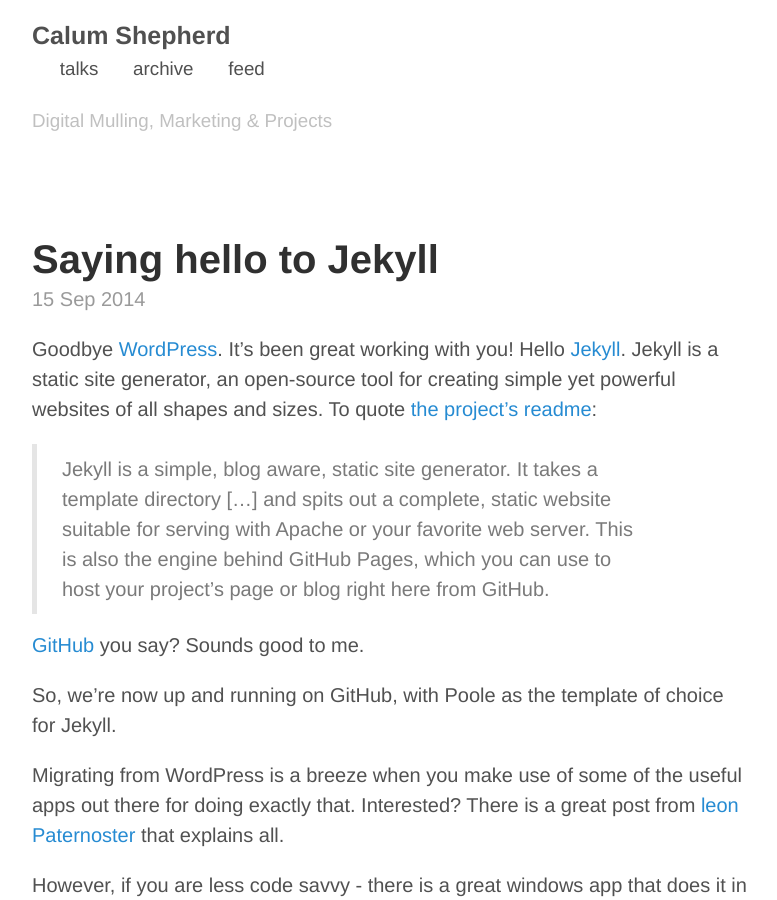
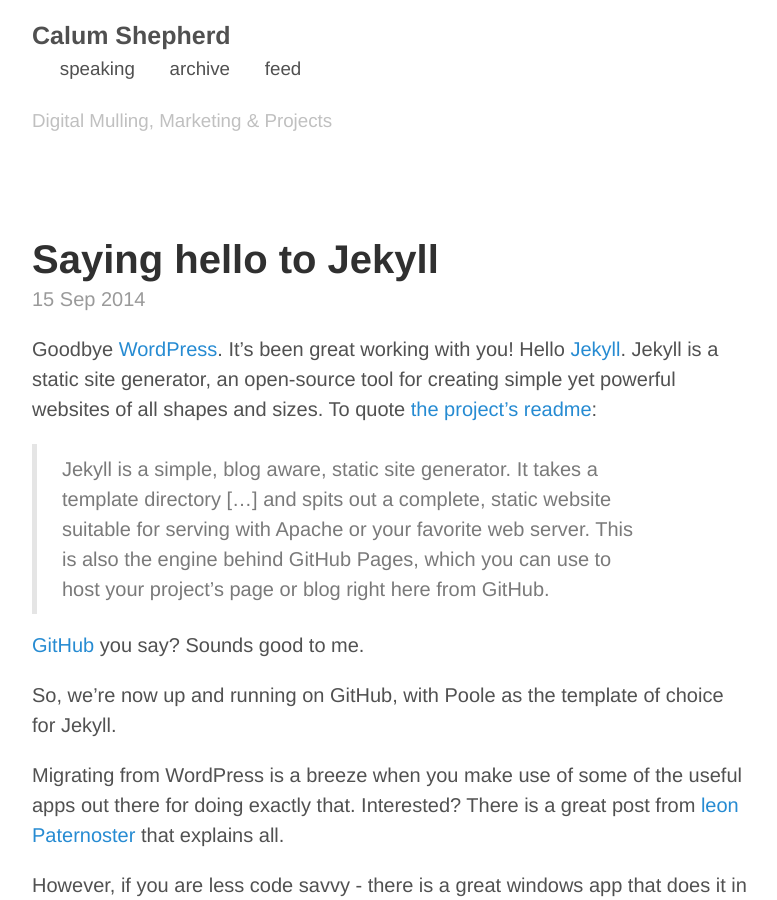
Before and after one commit to calcode/calcode.github.io, a Jekyll site: the page built from index.html, in a window 1280 px wide and 900 px high. Shown: the whole window, without its empty margins (248-1025 px from the left). Built offline with Jekyll 4.4.1, drawn with Linux system fonts in a browser that asks for light colours; Markdown is read by kramdown in place of the engine named in the settings; the list of posts is cut into pages by our own code.

```diff
--- a/_config.yml
+++ b/_config.yml
@@ -23,7 +23,7 @@
 
 # Menu
 pages_list:
-  talks: '/talks'
+  speaking: '/speaking'
   archive: '/archive'
   feed: '/atom.xml'
 
```
Also changed, not shown: _includes/google_analytics.html (renamed from _includes/google-analytics.html).
